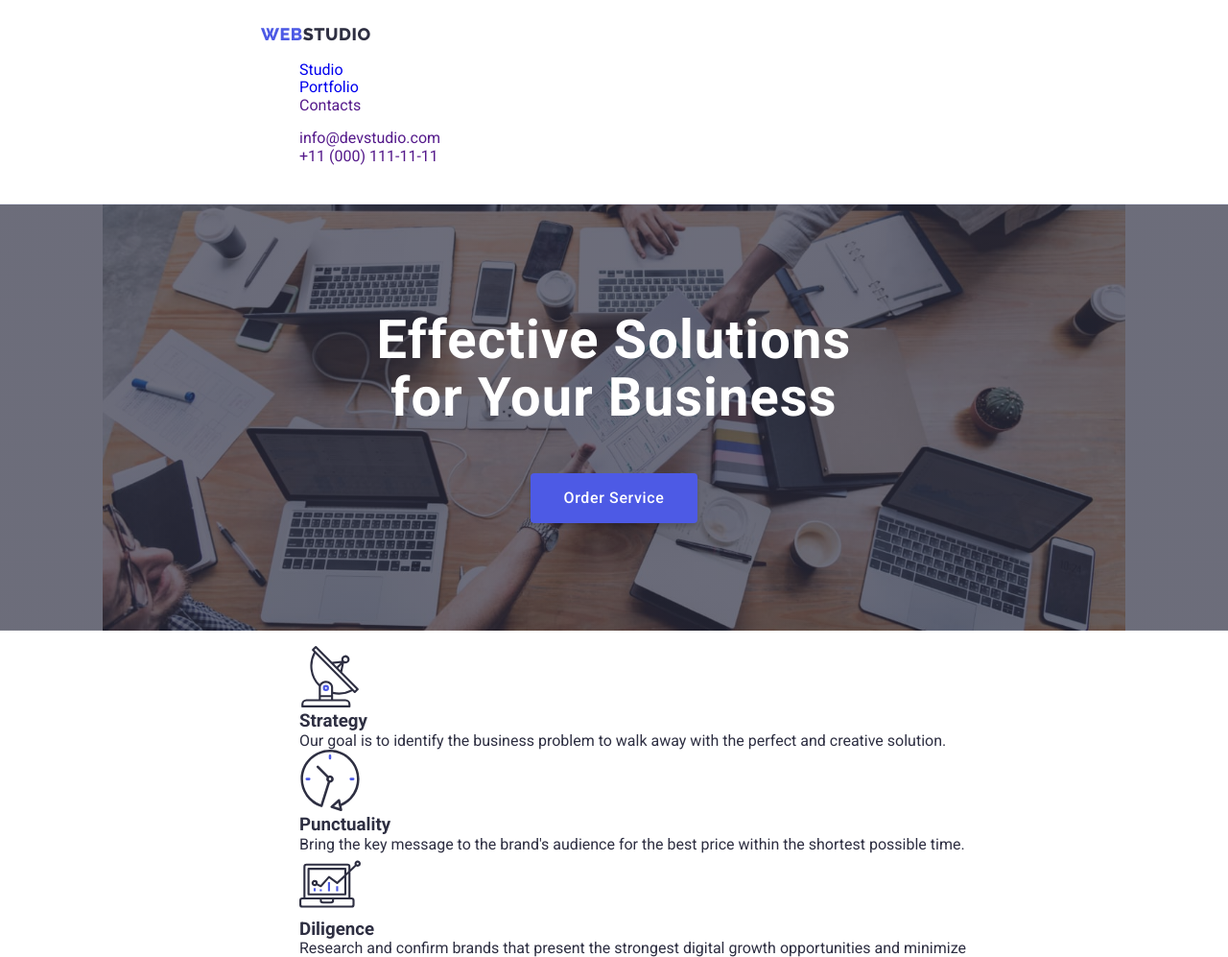
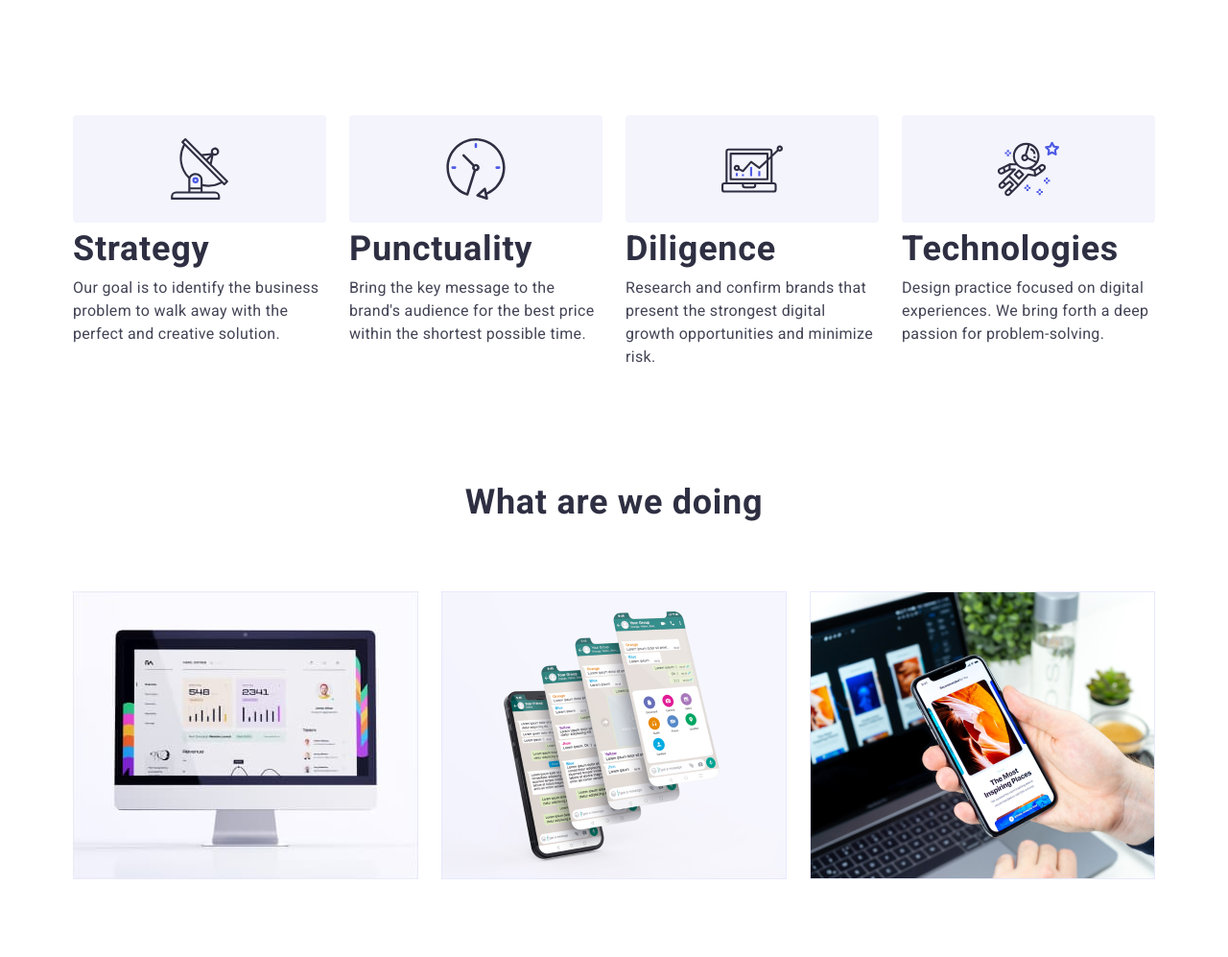
Before and after one commit to Yurchik1000/goit-markup-hw-07, a plain HTML site: page index.html in a window 1280 px wide. Shown: the top 997 px of the page at 96% size. Drawn offline with nearby package versions, Linux system fonts and the light colour scheme.

Commit message:
щось зробив

```diff
--- a/css/desktop.css
+++ b/css/desktop.css
@@ -0,0 +1,41 @@
+
+@media screen and (min-width: 1158px) {
+.container {width: 1158px;}
+.our-goal {padding-top: 120px; padding-bottom: 0;}
+.our-goal-list {flex-wrap: nowrap;}
+.our-goal-text {margin-bottom: 0;}
+.our-icon {
+/* display: block; */
+width: 264px;
+height: 112px;
+display: flex;
+align-items: center;
+justify-content: center;
+background-color: #F4F4FD;
+border-radius: 4px;
+margin-bottom: 8px;
+}
+
+.what-title-index{
+margin-bottom: 72px;
+text-align: center;
+font-size: 36px;
+line-height: 1.11;
+letter-spacing: 0.02em;
+}
+
+.what-index {
+  display: block;
+padding-top: 120px;
+padding-bottom: 120px;
+}
+
+.our-team {padding-bottom: 120px; padding-top: 120px;}
+.our-team>.container {width: 1158px; padding-left: 15px; padding-right: 15px;}
+.hero-list {justify-content: space-between; flex-wrap: nowrap;}
+.customers {padding-top: 120px; padding-bottom: 120px;}
+.customers-item{width: calc((100% - 120px) / 6);}
+.footer {padding-top: 100px; padding-bottom: 100px;}
+.footer-left {margin-bottom: 0; margin-right: 120px;}
+.social {margin-right: 80px;}
+}
--- a/css/mob.css
+++ b/css/mob.css
@@ -1,146 +1,5 @@
-:root {
---primary-color: #2E2F42;
---secondary-color: #434455;
---primary-btn: #4D5AE5;
---secondary-btn: #FFFFFF;
---cub: cubic-bezier(0.4, 0, 0.2, 1);}
 
-.list{list-style: none;}
-.link{text-decoration: none;}
-
-.visually-hidden {
-position: absolute;
-width: 1px;
-height: 1px;
-margin: -1px;
-border: 0;
-padding: 0;
-
-white-space: nowrap;
-clip-path: inset(100%);
-clip: rect(0 0 0 0);
-overflow: hidden;
-}
-
-p,
-h1,
-h2,
-h3,
-h4,
-h5,
-h6 {
-margin: 0;
-}
-
-body {
-font-family: "roboto", sans-serif;
-color: var(--primary-color);
-}
-
-.container {
-padding-left: 16px;
-padding-right: 16px;
-margin: 0 auto;
-}
-
-@media (min-width: 428px) {
+@media (min-width: 480px) {
 .container {width: 428px;}
-}
-
-@media screen and (min-width:768px){
-.container {width: 768px;}
-}
-
-@media screen and (min-width: 1158px;) {
-.container {width: 1158px;}
-}
-
-.logo{
-font-family: 'Raleway', sans-serif;
-font-weight: 800;
-font-size: 18px;
-line-height: 1.33;
-letter-spacing: 0.03em;
-color: #2E2F42;
-margin-right: 76px;
-}
-
-.header {
-background-color: #FFFFFF;
-padding-top: 24px;
-padding-bottom: 24px;
-border-bottom: 1px solid #E7E9FC;
-}
-
-.web {
-  color: var(--primary-btn);
-}
-
-@media (max-width:767px) {.header-list
-{display: none;}
-}
-
-
-
-.hero-index{
-max-width: 100%;
-margin: auto;
-padding-top: 112px;
-padding-bottom: 112px;
-background-image: linear-gradient(
-    rgba(46, 47, 66, 0.7),
-    rgba(46, 47, 66, 0.7)),
-url(../images/hero-bg-index.jpg);
-background-repeat: no-repeat;
-background-position: center;
-background-size: contain;
 
 }
-
-.hero-main {
-font-weight: 700;
-font-size: 56px;
-line-height: 1.07;
-letter-spacing: 0.02em;
-color: #FFFFFF;
-text-align: center;
-width: 496px;
-margin: auto;
-}
-@media (max-width:767px) {.hero-main
-{font-size: 36px;
-line-height: 1.11; width: 319px;}
-}
-
-.hero-index-btn{
-font-family: inherit;
-font-weight: 500;
-font-size: 16px;
-line-height: 1.5;
-letter-spacing: 0.04em;
-color:var(--secondary-btn);
-cursor: pointer;
-background-color:var(--primary-btn);
-box-shadow: 0px 4px 4px rgba(0, 0, 0, 0.15);
-border-radius: 4px;
-padding: 12px 32px;
-margin: auto;
-display: block;
-border-color: transparent;
-transition:
-background-color 250ms var(--cub),
-box-shadow 250ms var(--cub);
-}
-
-@media (max-width:767px) {
-.hero-index-btn {margin-top: 72px;}
-}
-@media (min-width:768px) {
-.hero-index-btn {margin-top: 40px;}
-}
-@media (min-width:1158px) {
-.hero-index-btn {margin-top: 48px;}
-}
-@media (max-width:1157px) {
-  .our-icon {display: none;}
-}
--- a/css/styles.css
+++ b/css/styles.css
@@ -1,4 +1,4 @@
-/* :root {
+:root {
 --primary-color: #2E2F42;
 --secondary-color: #434455;
 --primary-btn: #4D5AE5;
@@ -10,7 +10,7 @@
 .link{text-decoration: none;}
 
 .container {
-width: 1158px;
+/* width: 1158px; */
 padding-left: 15px;
 padding-right: 15px;
 margin: 0 auto;
@@ -48,10 +48,10 @@ overflow: hidden;
 body {
 font-family: "roboto", sans-serif;
 color: var(--primary-color);
-} */
+}
 
 /* -----header----- */
-/*
+
 .text{
 font-size: 16px;
 line-height: 1.5;
@@ -133,10 +133,10 @@ color: var(--primary-btn);
     background-color: #404BBF;
     border-radius: 2px;
 
-} */
+}
 
 /* ------hero----- */
-/*
+
 .hero{
 padding-top: 96px;
 padding-bottom: 120px;
@@ -194,11 +194,7 @@ letter-spacing: 0.02em;
 color: var(--primary-color);
 }
 
-.hero-list{
-display: flex;
-justify-content: space-between;
-gap: 24px;
-}
+
 
 .hero-icon{
 display: flex;
@@ -206,10 +202,6 @@ justify-content: space-between;
 gap: 24px;
 }
 
-
-.hero-item-index{
-width: 264px;
-}
 
 .hero-item {
 transition: box-shadow 250ms var(--cub);
@@ -318,19 +310,90 @@ letter-spacing: 0.02em;
 color: var(--primary-color);
 }
 
+.hero-text {
+font-size: 16px;
+line-height: 1.5;
+letter-spacing: 0.02em;
+color: var(--secondary-color);
+}
+
+
+/* -----Our goal------ */
+
+.our-goal{
+/* display: flex;
+justify-content: space-between; */
+padding-top: 96px;
+padding-bottom: 96px;
+/* margin: 0 auto; */
+}
+
+.hero-item-index{
+width: 100%;
+height: auto;
+}
+
+.our-goal-index{
+font-size: 36px;
+line-height: 1.11;
+letter-spacing: 0.02em;
+margin-bottom: 8px;
+text-align: center;
+}
+
+.our-goal-text{
+font-size: 16px;
+line-height: 1.5;
+letter-spacing: 0.02em;
+color: var(--secondary-color);
+margin-bottom: 72px;
+}
+
+.our-icon {
+    display: none;
+/* width: 264px;
+height: 112px;
+display: flex;
+align-items: center;
+justify-content: center;
+background-color: #F4F4FD;
+border-radius: 4px;
+margin-bottom: 8px; */
+}
+
+/* -----What-index----- */
+
+.what-title-index{
+margin-bottom: 72px;
+text-align: center;
+font-size: 36px;
+line-height: 1.11;
+letter-spacing: 0.02em;
+}
+
+.what-index {
+display: none;
+}
+
+/* -----our-team----- */
+
+.our-team {
+padding-top: 96px;
+padding-bottom: 128px;
+background-color:  #F4F4FD;
+}
+
+.our-team>.container {
+    width: 264px;
+    padding: 0;
+}
+
 .hero-headline-index{
 font-weight: 500;
 font-size: 20px;
 line-height: 1.2;
 letter-spacing: 0.02em;
 margin-bottom: 8px;
-
-}
-.hero-text {
-font-size: 16px;
-line-height: 1.5;
-letter-spacing: 0.02em;
-color: var(--secondary-color);
 }
 
 .hero-text-index{
@@ -339,56 +402,21 @@ line-height: 1.5;
 letter-spacing: 0.02em;
 color: var(--secondary-color);
 margin-bottom: 8px;
-} */
-
-/* -----Our goal------ */
-/*
-.our-goal{
-display: flex;
-justify-content: space-between;
-padding-top: 120px;
-padding-bottom: 120px;
-margin: 0 auto;
 }
 
-.our-icon {
-width: 264px;
-height: 112px;
-display: flex;
-align-items: center;
-justify-content: center;
-background-color: #F4F4FD;
-border-radius: 4px;
-margin-bottom: 8px;
-} */
-
-/* -----What-index----- */
-
-/* .what-title-index{
-margin-bottom: 72px;
-text-align: center;
-font-size: 36px;
-line-height: 1.11;
-letter-spacing: 0.02em;
-}
-
-.what-index {
-padding-bottom: 120px;
-} */
-
-/* -----our-team----- */
-/*
-.our-team {
-padding-top: 120px;
-padding-bottom: 110px;
-background-color:  #F4F4FD;
-}
 .our-team-title{
 text-align: center;
 margin-bottom: 72px;
 font-size: 36px;
 line-height: 1.11;
 letter-spacing: 0.02em;
+}
+
+.hero-list{
+display: flex;
+flex-wrap: wrap;
+/* justify-content: space-between; */
+gap: 72px;
 }
 
 .our-team-name{
@@ -429,13 +457,13 @@ background-color 250ms var(--cub);
 .our-soc-link:hover,
 .our-soc-link:focus {
 background-color: #404BBF;
-} */
+}
 
 /* -----customers----- */
 
-/* .customers {
-padding-top: 130px;
-padding-bottom: 120px;
+.customers {
+padding-top: 96px;
+padding-bottom: 96px;
 }
 
 .customers-title {
@@ -448,11 +476,13 @@ letter-spacing: 0.02em;
 
 .customers-list{
 display: flex;
-gap: 24px;
+flex-wrap: wrap;
+gap: 72px;
+column-gap: 16px;
 }
 
 .customers-item{
-width: calc((100%-120px)/6);
+width: calc((100% - 30px) / 2);
 height: 88px;
 }
 
@@ -483,19 +513,16 @@ fill:var(--primary-btn);
 }
 .customers-link:focus .customers-icon{
 fill:var(--primary-btn);
-} */
+}
 
 /* -----footer----- */
 
-/* .footer {
-padding-top: 100px;
-padding-bottom: 100px;
+.footer {
+padding-top: 96px;
+padding-bottom: 96px;
 background-color:#2E2F42;
 }
 
-.flex {
-    display: flex;
-}
 
 .footer-logo {
 font-family: 'Raleway';
@@ -503,24 +530,28 @@ font-weight: 800;
 font-size: 18px;
 line-height: 1.16;
 letter-spacing: 0.03em;
-text-transform: uppercase;
 color: #F4F4FD;
 display: block;
 margin-bottom: 16px;
+text-align: center;
 }
 
 
 .footer-text {
-font-size: 16px;
 line-height: 1.5;
 letter-spacing: 0.02em;
 color: #E7E9FC;
-width: 264px;
+width: 268px;
+height: 72px;
+margin: 0 auto;
 }
 
 .social {
-margin-left: 120px;
+    margin-top: 72px;
+    text-align: center;
+    margin-bottom: 72px;
 }
+
 .social-text {
 font-weight: 500;
 font-size: 16px;
@@ -531,6 +562,7 @@ margin-bottom: 16px;
 }
 .social-list {
 display: flex;
+justify-content: center;
 gap: 16px;
 }
 
@@ -554,11 +586,78 @@ background-color 250ms var(--cub);
 .social-link:hover,
 .social-link:focus {
 background-color: #31D0AA;
+}
+
+/* .footer-subscribe{
+    display: flex;
 } */
+
+/* .flex {display: flex;} */
+
+.footer-email {
+font-weight: 500;
+font-size: 16px;
+line-height: 1.5;
+/* display: flex;
+align-items: center; */
+text-align: center;
+letter-spacing: 0.04em;
+color: #FFFFFF;
+margin-bottom: 16px;
+}
+
+.footer-input{
+width: 100%;
+height: 40px;
+border: 1px solid rgba(255, 255, 255, 0.3);
+filter: drop-shadow(0px 4px 4px rgba(0, 0, 0, 0.15));
+border-radius: 4px;
+background-color: transparent;
+outline: none;
+color: rgba(255, 255, 255, 0.6);
+margin-bottom: 16px;
+}
+
+.footer-input::placeholder{
+font-size: 12px;
+line-height: 2;
+letter-spacing: 0.04em;
+color: rgba(255, 255, 255, 0.6);
+padding-left: 16px;
+}
+
+.footer-submit {
+width: 165px;
+height: 40px;
+margin-left: 23px;
+padding: 8px 24px;
+background-color:var(--primary-btn);
+border-radius: 4px;
+border: none;
+display: flex;
+align-items: center;
+gap: 16px;
+transition: background-color 250ms var(--cub);
+margin: 0 auto;
+}
+
+.footer-submit:hover,
+.footer-submit:focus
+{background-color: #404BBF;}
+
+
+.sub-text{
+font-weight: 500;
+font-size: 16px;
+line-height: 1.5;
+letter-spacing: 0.04em;
+color: #FFFFFF;
+}
+
 
 /* -----modal----- */
 
-/* .backdrop{
+.backdrop{
     position: fixed;
     top: 0;
     width: 100%;
@@ -718,26 +817,9 @@ display: flex;
 .form-btn{
     display: flex;
     justify-content: center;
-} */
-
-/* .label-check::before{
-content: "";
-width: 16px;
-height: 16px;
-border: 1.25px solid var(--primary-color);
-border-radius: 2px;
-display: block;
-margin-right: 8px;
 }
 
-.input-check:checked + .label-check::before {
-background-color:#404BBF;
-border: none;
-background-image: url(../images/check.svg);
-background-repeat: no-repeat;
-background-position: center;
-} */
-/*
+
 .label-check span{
     width: 16px;
     height: 16px;
@@ -755,62 +837,3 @@ background-position: center;
     border: none;
     fill: #F4F4FD;
 }
-
-.footer-subscribe{
-    display: flex;
-}
-
-.footer-email {
-font-weight: 500;
-font-size: 16px;
-line-height: 1.5;
-display: flex;
-align-items: center;
-text-align: center;
-letter-spacing: 0.04em;
-color: #FFFFFF;
-margin-bottom: 16px;
-}
-
-.footer-input{
-width: 264px;
-height: 40px;
-border: 1px solid rgba(255, 255, 255, 0.3);
-filter: drop-shadow(0px 4px 4px rgba(0, 0, 0, 0.15));
-border-radius: 4px;
-background-color: transparent;
-outline: none;
-color: rgba(255, 255, 255, 0.6);
-
-}
-
-.footer-input::placeholder{
-font-size: 12px;
-line-height: 2;
-letter-spacing: 0.04em;
-color: rgba(255, 255, 255, 0.6);
-padding-left: 16px;
-}
-
-.footer-submit {
-width: 165px;
-height: 40px;
-margin-left: 23px;
-padding: 8px 24px;
-background-color:var(--primary-btn);
-border-radius: 4px;
-border: none;
-display: flex;
-align-items: center;
-gap: 16px;
-}
-
-.sub-text{
-font-weight: 500;
-font-size: 16px;
-line-height: 1.5;
-letter-spacing: 0.04em;
-color: #FFFFFF;
-}
-
-.footer-form {margin-left: 80px;} */
--- a/css/tablet.css
+++ b/css/tablet.css
@@ -0,0 +1,35 @@
+
+@media screen and (min-width:768px){
+.container {width: 768px;}
+.our-goal-list {display: flex; flex-wrap:wrap;column-gap: 24px;}
+.our-goal-index {text-align: start;}
+.hero-item-index {width: calc((100% - 30px) / 2);}
+.our-team {padding-bottom: 104px;}
+.our-team>.container {width: 582px;}
+.hero-list {gap: 64px; column-gap: 24px;}
+.customers-list {column-gap: 24px;}
+.customers-item{width: calc((100% - 60px) / 3);}
+.flex {display: flex;}
+.flex {flex-wrap: wrap;}
+.footer-logo {text-align: start;}
+.footer-text {width: 264px;}
+.footer-left {margin-right: 24px; margin-bottom: 72px;}
+.social {margin-top: 0; margin-bottom: 0; text-align: start;}
+.footer-email {text-align: start;}
+.footer-subscribe {display: flex;}
+.footer-input {width: 264px; margin-right: 24px;}
+}
+
+/* @media (min-width:767px) {
+
+}
+
+@media (max-width:767px) {
+}
+
+@media (max-width:767px) {
+
+}
+@media (min-width:768px) {
+
+} */
--- a/index.html
+++ b/index.html
@@ -13,7 +13,7 @@
   <link rel="stylesheet" href="https://cdnjs.cloudflare.com/ajax/libs/modern-normalize/1.1.0/modern-normalize.min.css"
     integrity="sha512-wpPYUAdjBVSE4KJnH1VR1HeZfpl1ub8YT/NKx4PuQ5NmX2tKuGu6U/JRp5y+Y8XG2tV+wKQpNHVUX03MfMFn9Q=="
     crossorigin="anonymous" referrerpolicy="no-referrer" />
-  <link rel="stylesheet" href="./css/style.css">
+  <link rel="stylesheet" href="./css/styles.css">
   <link rel="stylesheet" href="./css/mob.css">
   <link rel="stylesheet" href="./css/tablet.css">
   <link rel="stylesheet" href="./css/desktop.css">
@@ -21,7 +21,7 @@
 
 <body>
   <!--header-->
-  <header class="header">
+  <!-- <header class="header">
     <div class="container">
       <nav class="header-navigation">
         <a class="logo link" href="./index.html"> <span class="web">WEB</span>STUDIO</a>
@@ -36,28 +36,28 @@
         <li><a class="header-tel link text" href="">+11 (000) 111-11-11</a></li>
       </ul>
     </div>
-  </header>
+  </header> -->
   <main>
     <!--hero-->
-    <section class="hero-index">
+    <!-- <section class="hero-index">
       <div class="container">
         <h1 class="hero-main">Effective Solutions for Your Business</h1>
         <button class="hero-index-btn" type="button" data-modal-open>Order Service</button>
       </div>
-    </section>
+    </section> -->
     <!--Our goal-->
     <section class="our-goal">
       <div class="container">
         <h2 class="visually-hidden">Our goal</h2>
-        <ul class="hero-list list">
+        <ul class="our-goal-list list">
           <li class="hero-item-index">
             <div class="our-icon">
               <svg class="our-goal-icon" width="64" height="64">
                 <use xlink:href="./images/icons.svg#icon-antenna"></use>
               </svg>
             </div>
-            <h3 class="hero-headline-index">Strategy</h3>
-            <p class="hero-text-index">Our goal is to identify the business
+            <h3 class="our-goal-index">Strategy</h3>
+            <p class="our-goal-text">Our goal is to identify the business
               problem to walk away with the perfect and creative solution.</p>
           </li>
           <li class="hero-item-index">
@@ -66,8 +66,8 @@
                 <use xlink:href="./images/icons.svg#icon-clock"></use>
               </svg>
             </div>
-            <h3 class="hero-headline-index">Punctuality</h3>
-            <p class="hero-text-index">Bring the key message to the brand's audience for the best
+            <h3 class="our-goal-index">Punctuality</h3>
+            <p class="our-goal-text">Bring the key message to the brand's audience for the best
               price within the shortest possible time.</p>
           </li>
           <li class="hero-item-index">
@@ -76,8 +76,8 @@
                 <use xlink:href="./images/icons.svg#icon-diagram"></use>
               </svg>
             </div>
-            <h3 class="hero-headline-index">Diligence</h3>
-            <p class="hero-text-index">Research and confirm brands that present the strongest
+            <h3 class="our-goal-index">Diligence</h3>
+            <p class="our-goal-text">Research and confirm brands that present the strongest
               digital growth opportunities and minimize risk.</p>
           </li>
           <li class="hero-item-index">
@@ -86,8 +86,8 @@
                 <use xlink:href="./images/icons.svg#icon-astronaut"></use>
               </svg>
             </div>
-            <h3 class="hero-headline-index">Technologies</h3>
-            <p class="hero-text-index">Design practice focused on digital experiences.
+            <h3 class="our-goal-index">Technologies</h3>
+            <p class="our-goal-text">Design practice focused on digital experiences.
               We bring forth a deep passion for problem-solving.</p>
           </li>
         </ul>
@@ -331,7 +331,7 @@
       </div>
     </div>
   </footer>
-  <div class="backdrop is-hidden" data-modal>
+  <!-- <div class="backdrop is-hidden" data-modal>
     <div class="modal">
       <button type="button" class="modal-close" data-modal-close>
         <svg class="close" width="8" height="8">
@@ -384,7 +384,7 @@
         <div class="form-btn"><button type="submit" class="btn-submit">Send</button></div>
       </form>
     </div>
-  </div>
+  </div> -->
   <script src="./js/modal.js"></script>
 </body>
 
```
